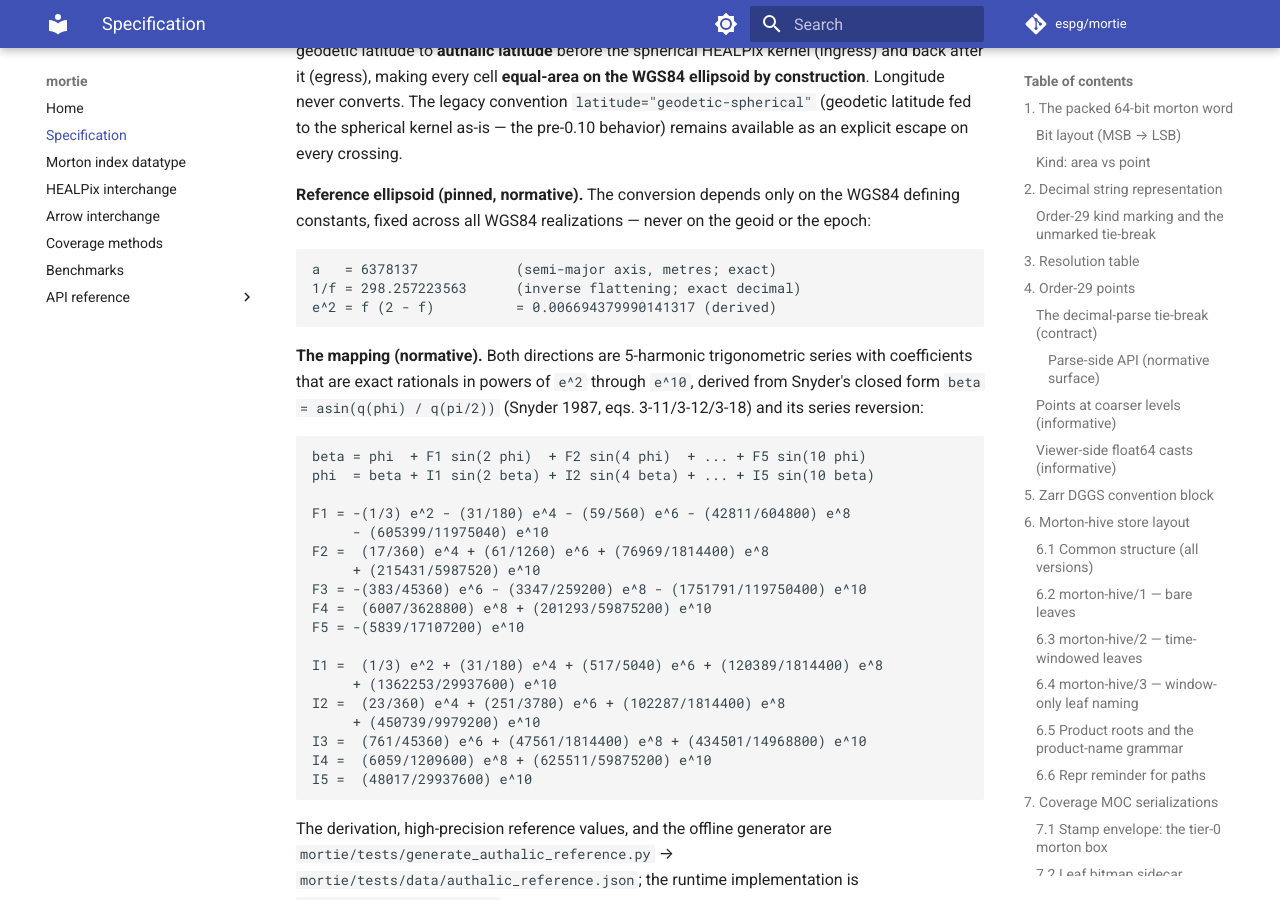
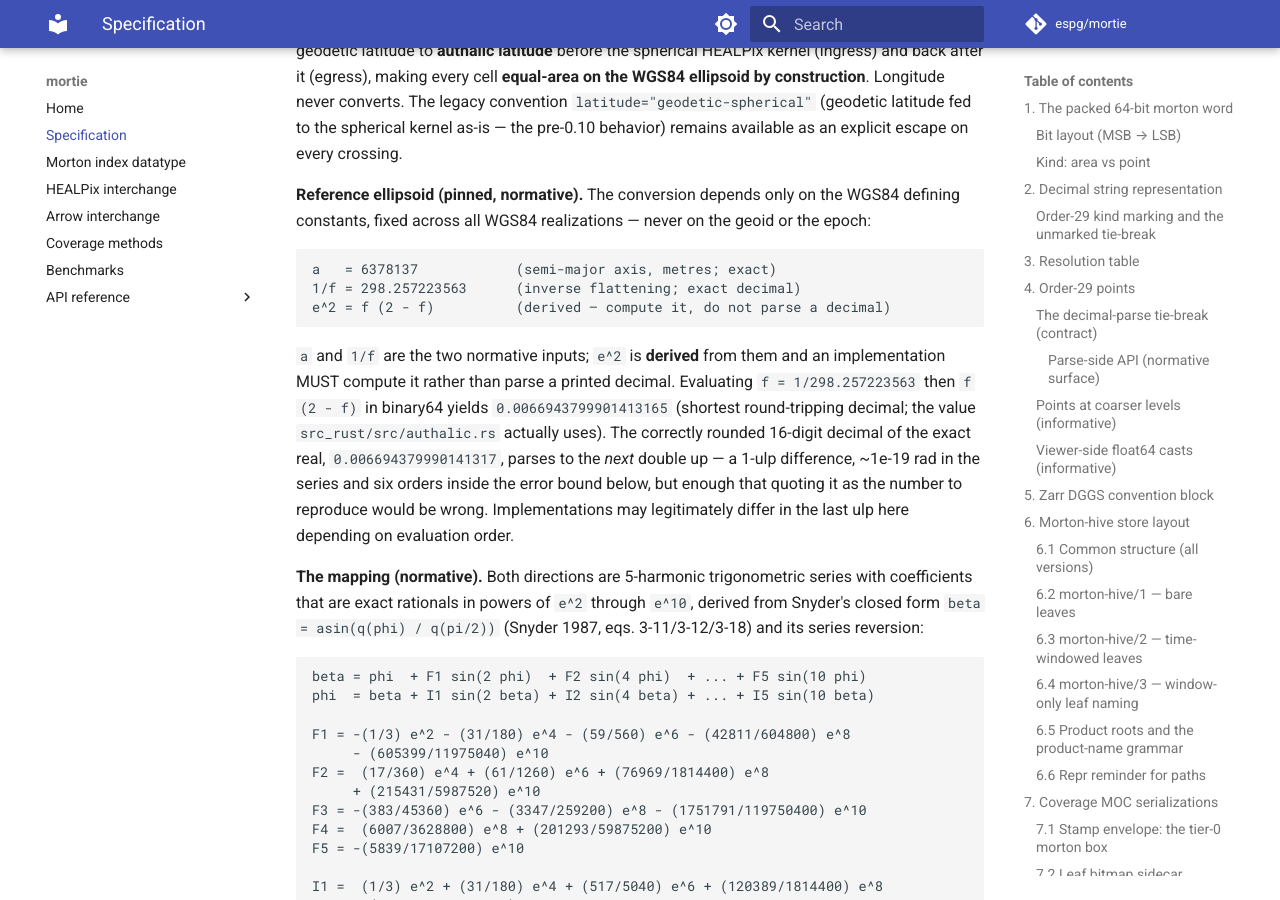
Before and after one commit to espg/mortie, an MkDocs documentation site: the page built from docs/specification.md, in a window 1280 px wide and 900 px high, scrolled down 14225 px. Built offline with MkDocs 1.6.1 and Material for MkDocs 9.7.7, drawn with Linux system fonts in a browser that asks for light colours; comment, search, counter and statistics services are not loaded; the version menu is left out.

Commit message:
fold review: derive e^2 rather than quoting a decimal (issue #186)

````diff
--- a/docs/specification.md
+++ b/docs/specification.md
@@ -626,8 +626,19 @@ the geoid or the epoch:
 ```text
 a   = 6378137            (semi-major axis, metres; exact)
 1/f = 298.257223563      (inverse flattening; exact decimal)
-e^2 = f (2 - f)          = 0.006694379990141317 (derived)
+e^2 = f (2 - f)          (derived — compute it, do not parse a decimal)
 ```
+
+`a` and `1/f` are the two normative inputs; `e^2` is **derived** from them
+and an implementation MUST compute it rather than parse a printed decimal.
+Evaluating `f = 1/298.257223563` then `f (2 - f)` in binary64 yields
+`0.0066943799901413165` (shortest round-tripping decimal; the value
+`src_rust/src/authalic.rs` actually uses). The correctly rounded 16-digit
+decimal of the exact real, `0.006694379990141317`, parses to the *next*
+double up — a 1-ulp difference, ~1e-19 rad in the series and six orders
+inside the error bound below, but enough that quoting it as the number to
+reproduce would be wrong. Implementations may legitimately differ in the
+last ulp here depending on evaluation order.
 
 **The mapping (normative).** Both directions are 5-harmonic trigonometric
 series with coefficients that are exact rationals in powers of `e^2` through
````
